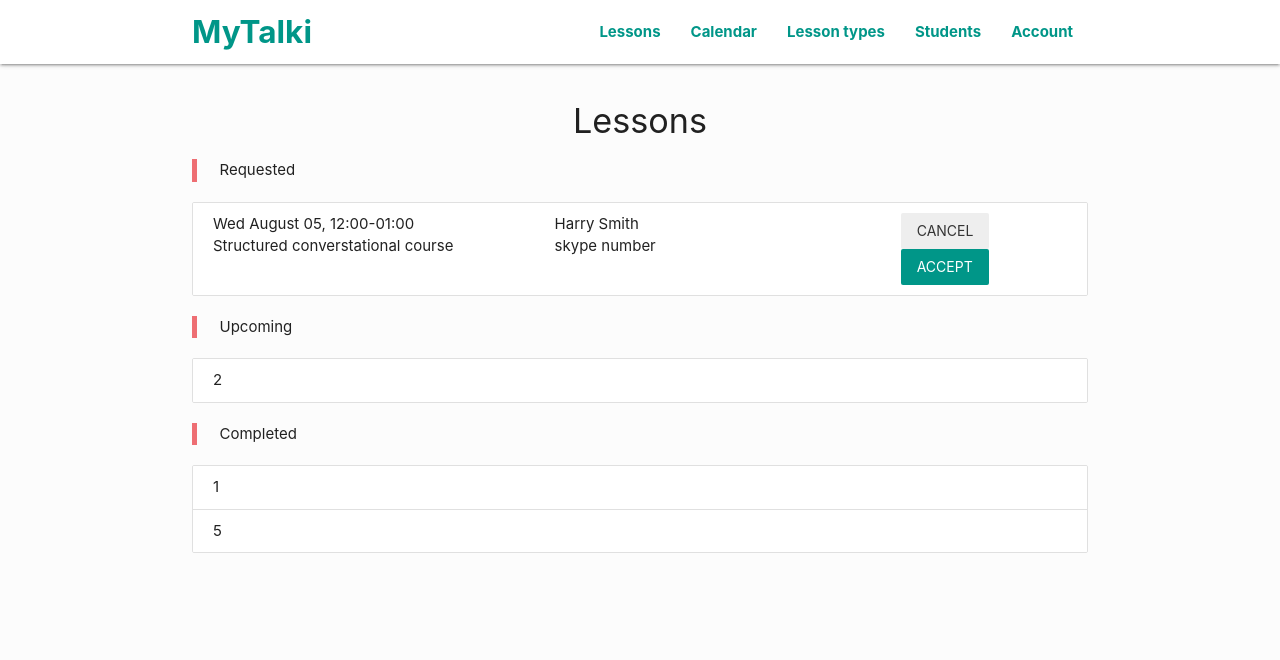
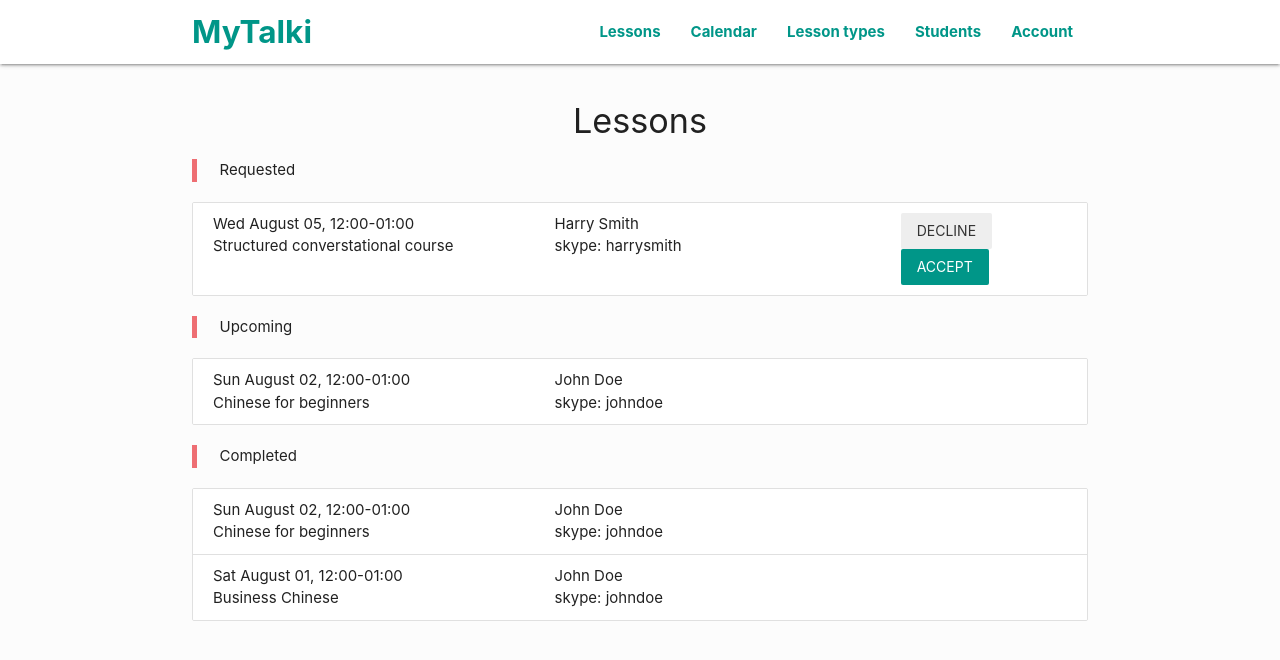
Before and after one commit to dmytrokulak/Mytalki, a React (Create React App) app in the folder sw/: page /lessons in a window 1280 px wide. Shown: the top 660 px of the page. Built offline with nearby package versions, Linux system fonts and the light colour scheme; data requests are answered from the project's data file; the HTML template or start-up script is replaced by a standard one.

Commit message:
lessons view development

```diff
--- a/sw/db.json
+++ b/sw/db.json
@@ -439,20 +439,13 @@
       "avatar": "https://images.generated.photos/Io7fvNF--btpeEDs-pc9wF3w2LEjhG0eWsGF9i1MAAk/rs:fit:512:512/Z3M6Ly9nZW5lcmF0/ZWQtcGhvdG9zL3Yz/XzA4MzI1OTguanBn.jpg",
       "registeredAt": "2020-08-01T12:00:00.000Z",
       "timezone": "EEST",
-      "lessons": [
+      "communication": [
         {
-          "id": 1,
-          "lessonType": 1,
-          "dateTime": "2020-08-02T12:00:00.000Z",
-          "status": "completed"
-        },
-        {
-          "id": 2,
-          "lessonType": 1,
-          "dateTime": "2020-08-02T12:00:00.000Z",
-          "status": "upcoming"
+          "tool": "skype",
+          "number": "johndoe"
         }
-      ]
+      ],
+      "lessons": []
     },
     {
       "id": 2,
@@ -462,20 +455,13 @@
       "avatar": "https://images.generated.photos/VaIjcbwRJKu-E9wzv1VO7-9UFukYyA4kU1qHnPFTLIs/rs:fit:512:512/Z3M6Ly9nZW5lcmF0/ZWQtcGhvdG9zL3Yz/XzA2Njk3NjcuanBn.jpg",
       "registeredAt": "2020-08-01T13:00:00.000Z",
       "timezone": "EEST",
-      "lessons": [
+      "communication": [
         {
-          "id": 3,
-          "lessonType": 1,
-          "dateTime": "2020-08-01T15:00:00.000Z",
-          "status": "canceled"
-        },
-        {
-          "id": 4,
-          "lessonType": 2,
-          "dateTime": "2020-08-05T12:00:00.000Z",
-          "status": "requested"
+          "tool": "skype",
+          "number": "harrysmith"
         }
-      ]
+      ],
+      "lessons": []
     },
     {
       "id": 3,
@@ -485,6 +471,12 @@
       "avatar": "https://images.generated.photos/FBES8vf6rGjFV-A7WY91pDUEO1rserJZ4ZYCLmDJ2as/rs:fit:512:512/Z3M6Ly9nZW5lcmF0/ZWQtcGhvdG9zL3Yz/XzAxMDYzNDIuanBn.jpg",
       "registeredAt": "2020-08-01T13:00:00.000Z",
       "timezone": "EEST",
+      "communication": [
+        {
+          "tool": "skype",
+          "number": "martastuart"
+        }
+      ],
       "lessons": []
     }
   ],
@@ -495,7 +487,8 @@
       "offerId": 3,
       "dateTime": "2020-08-02T12:00:00.000Z",
       "status": "completed",
-      "userId": 1
+      "userId": 1,
+      "communication": "skype"
     },
     {
       "id": 2,
@@ -503,7 +496,8 @@
       "offerId": 3,
       "dateTime": "2020-08-02T12:00:00.000Z",
       "status": "upcoming",
-      "userId": 1
+      "userId": 1,
+      "communication": "skype"
     },
     {
       "id": 3,
@@ -511,7 +505,8 @@
       "offerId": 3,
       "dateTime": "2020-08-01T15:00:00.000Z",
       "status": "canceled",
-      "userId": 2
+      "userId": 2,
+      "communication": "skype"
     },
     {
       "id": 4,
@@ -519,7 +514,8 @@
       "offerId": 3,
       "dateTime": "2020-08-05T12:00:00.000Z",
       "status": "requested",
-      "userId": 2
+      "userId": 2,
+      "communication": "skype"
     },
     {
       "id": 5,
@@ -527,16 +523,19 @@
       "offerId": 3,
       "dateTime": "2020-08-01T12:00:00.000Z",
       "status": "completed",
-      "userId": 1
+      "userId": 1,
+      "communication": "skype"
     }
   ],
   "account": {
     "email": "mail@dmytrokulak.net",
     "timeZone": "EEST",
     "vactionMode": false,
-    "communication": {
-      "skype": "dmitriykulak",
-      "facetime": null
-    }
+    "communication": [
+      {
+        "tool": "skype",
+        "number": "dmitriykulak"
+      }
+    ]
   }
 }
--- a/sw/src/actions/lessonActions.js
+++ b/sw/src/actions/lessonActions.js
@@ -1,11 +1,4 @@
-import {
-  GET_LESSONS,
-  ACCEPT_LESSON_REQUEST,
-  DECLINE_LESSON_REQUEST,
-  ACCEPT_LESSON_RESCHEDULE,
-  DECLINE_LESSON_RESCHEDULE,
-  LESSON_ERROR,
-} from './types';
+import { GET_LESSONS, UPDATE_LESSON, LESSON_ERROR } from './types';
 
 //Get lessons from server
 export const getLessons = () => async (dispatch) => {
@@ -17,7 +10,6 @@ export const getLessons = () => async (dispatch) => {
       data[i].lessonType = await (await fetch('/lesson-types/' + data[i].lessonTypeId)).json();
       data[i].offer = data[i].lessonType.offers.filter((o) => o.id === data[i].offerId)[0];
     }
-    console.log(data);
     dispatch({
       type: GET_LESSONS,
       payload: data,
@@ -29,3 +21,28 @@ export const getLessons = () => async (dispatch) => {
     });
   }
 };
+
+//Update lesson on server
+export const updateLesson = (item) => async (dispatch) => {
+  try {
+    const res = await fetch(`/lessons/${item.id}`, {
+      method: 'PUT',
+      body: JSON.stringify(item),
+      headers: {
+        'Content-Type': 'application/json',
+      },
+    });
+
+    const data = await res.json();
+
+    dispatch({
+      type: UPDATE_LESSON,
+      payload: data,
+    });
+  } catch (error) {
+    dispatch({
+      type: LESSON_ERROR,
+      payload: error.response.statusText,
+    });
+  }
+};
--- a/sw/src/actions/types.js
+++ b/sw/src/actions/types.js
@@ -33,8 +33,5 @@ export const STUDENT_ERROR = 'STUDENT_ERROR';
 
 //LESSONS
 export const GET_LESSONS = 'GET_LESSONS';
-export const ACCEPT_LESSON_REQUEST = 'ACCEPT_LESSON_REQUEST';
-export const DECLINE_LESSON_REQUEST = 'DECLINE_LESSON_REQUEST';
-export const ACCEPT_LESSON_RESCHEDULE = 'ACCEPT_LESSON_RESCHEDULE';
-export const DECLINE_LESSON_RESCHEDULE = 'DECLINE_LESSON_RESCHEDULE';
+export const UPDATE_LESSON = 'UPDATE_LESSON';
 export const LESSON_ERROR = 'LESSON_ERROR';
--- /dev/null
+++ b/sw/src/components/lessons/LessonItem.js
@@ -0,0 +1,26 @@
+import React, { Fragment } from 'react';
+import moment from 'moment';
+
+const LessonItem = ({ item }) => {
+  return (
+    <Fragment>
+      <div className='lesson-info'>
+        {new moment(item.dateTime).format('ddd MMMM DD, hh:mm')}-
+        {new moment(item.dateTime).add(item.offer.time, 'm').format('hh:mm')}
+        <br />
+        {item.lessonType.title}
+      </div>
+      <div className='user-info'>
+        <span>
+          {item.user.firstName} {item.user.lastName}
+        </span>
+        <br />
+        <span>{item.communication}</span>
+        {': '}
+        <span>{item.user.communication.filter((c) => c.tool === item.communication).map((c) => c.number)}</span>
+      </div>
+    </Fragment>
+  );
+};
+
+export default LessonItem;
--- a/sw/src/components/lessons/Lessons.js
+++ b/sw/src/components/lessons/Lessons.js
@@ -1,15 +1,43 @@
-import React, { useEffect, Fragment } from 'react';
+import React, { useEffect, useState, Fragment } from 'react';
 import { connect } from 'react-redux';
 import PropTypes from 'prop-types';
-import { getLessons } from '../../actions/lessonActions';
+import { getLessons, updateLesson } from '../../actions/lessonActions';
 import Preloader from '../layout/Preloader';
-import moment from 'moment';
+import LessonItem from './LessonItem';
 
-const Lessons = ({ lessons: { collection, loading }, getLessons }) => {
+const Lessons = ({ lessons: { collection, loading }, getLessons, updateLesson }) => {
+  const [requested, setRequested] = useState([]);
+  const [upcoming, setUpcoming] = useState([]);
+  const [completed, setCompleted] = useState([]);
+
   useEffect(() => {
     getLessons();
     //eslint-disable-next-line
   }, []);
+
+  useEffect(() => {
+    let req = [];
+    let upc = [];
+    let com = [];
+    for (let i = 0; collection && i < collection.length; i++) {
+      if (collection[i].status === 'requested') {
+        req.push(collection[i]);
+      } else if (collection[i].status === 'upcoming') {
+        upc.push(collection[i]);
+      } else if (collection[i].status === 'completed') {
+        com.push(collection[i]);
+      }
+    }
+    setRequested(req);
+    setUpcoming(upc);
+    setCompleted(com);
+  }, [collection]);
+
+  const updateLessonStatus = (id, status) => {
+    const item = collection[id];
+    item.status = status;
+    updateLesson(item);
+  };
 
   return (
     <div id='section-lessons' className='section'>
@@ -20,28 +48,18 @@ const Lessons = ({ lessons: { collection, loading }, getLessons }) => {
         <Fragment>
           <blockquote>Requested</blockquote>
           <ul className='collection'>
-            {collection
-              .filter((item) => item.status === 'requested')
-              .map((item) => (
-                <li className='collection-item'>
-                  <div class='lesson-info'>
-                    {new moment(item.dateTime).format('ddd MMMM DD, hh:mm')}-
-                    {new moment(item.dateTime).add(item.offer.time, 'm').format('hh:mm')}
-                    <br />
-                    {item.lessonType.title}
-                  </div>
-                  <div class='user-info'>
-                    <span>
-                      {item.user.firstName} {item.user.lastName}
-                    </span>
-                    <br />
-                    <span>skype number</span>
-                  </div>
-                  <div class='action-buttons'>
+            {requested.map((item) => (
+              <li key={item.id} className='collection-item'>
+                <LessonItem item={item} />
+                <div className='action-buttons'>
                   <a href='#!' className='waves-effect waves-light grey lighten-3 btn-flat '>
-                      Cancel
+                    Decline
                   </a>
-                    <a href='#!' className='waves-effect waves-light teal white-text btn-flat'>
+                  <a
+                    href='#!'
+                    onClick={() => updateLessonStatus(item.id, 'upcoming')}
+                    className='waves-effect waves-light teal white-text btn-flat'
+                  >
                     Accept
                   </a>
                 </div>
@@ -50,18 +68,20 @@ const Lessons = ({ lessons: { collection, loading }, getLessons }) => {
           </ul>
           <blockquote>Upcoming</blockquote>
           <ul className='collection'>
-            {collection
-              .filter((item) => item.status === 'upcoming')
-              .map((item) => (
-                <li className='collection-item'>{item.id}</li>
+            {upcoming.map((item) => (
+              <li key={item.id} className='collection-item'>
+                <LessonItem item={item} />
+                <div className='action-buttons'></div>
+              </li>
             ))}
           </ul>
           <blockquote>Completed</blockquote>
           <ul className='collection'>
-            {collection
-              .filter((item) => item.status === 'completed')
-              .map((item) => (
-                <li className='collection-item'>{item.id}</li>
+            {completed.map((item) => (
+              <li key={item.id} className='collection-item'>
+                <LessonItem item={item} />
+                <div className='action-buttons'></div>
+              </li>
             ))}
           </ul>
         </Fragment>
@@ -70,7 +90,13 @@ const Lessons = ({ lessons: { collection, loading }, getLessons }) => {
   );
 };
 
+Lessons.propTypes = {
+  lessons: PropTypes.object.isRequired,
+  getLessons: PropTypes.func.isRequired,
+  updateLesson: PropTypes.func.isRequired,
+};
+
 const mapStateToProps = (state) => ({
   lessons: state.lessons,
 });
-export default connect(mapStateToProps, { getLessons })(Lessons);
+export default connect(mapStateToProps, { getLessons, updateLesson })(Lessons);
--- a/sw/src/reducers/lessonReducer.js
+++ b/sw/src/reducers/lessonReducer.js
@@ -1,12 +1,4 @@
-import {
-  GET_LESSONS,
-  ACCEPT_LESSON_REQUEST,
-  DECLINE_LESSON_REQUEST,
-  ACCEPT_LESSON_RESCHEDULE,
-  DECLINE_LESSON_RESCHEDULE,
-  LESSON_ERROR,
-  SET_LOADING,
-} from '../actions/types';
+import { GET_LESSONS, UPDATE_LESSON, LESSON_ERROR, SET_LOADING } from '../actions/types';
 
 const initialState = {
   collection: null,
@@ -20,6 +12,12 @@ export default (state = initialState, action) => {
       return {
         ...state,
         collection: action.payload,
+        loading: false,
+      };
+    case UPDATE_LESSON:
+      return {
+        ...state,
+        collection: state.collection.map((item) => (item.id === action.payload.id ? action.payload : item)),
         loading: false,
       };
     case SET_LOADING:
```
Lines whose indentation alone changed are shown as unchanged.
